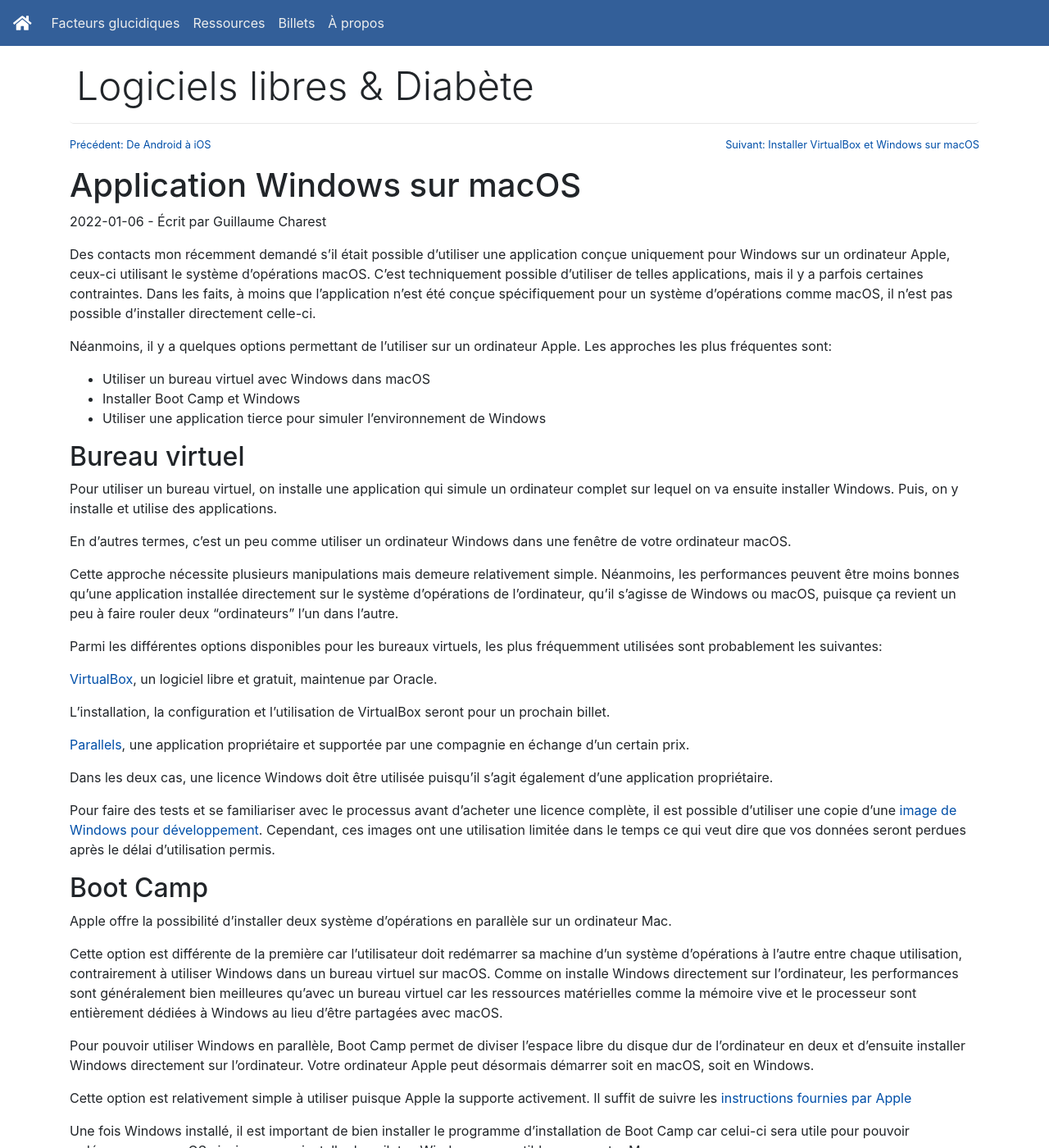
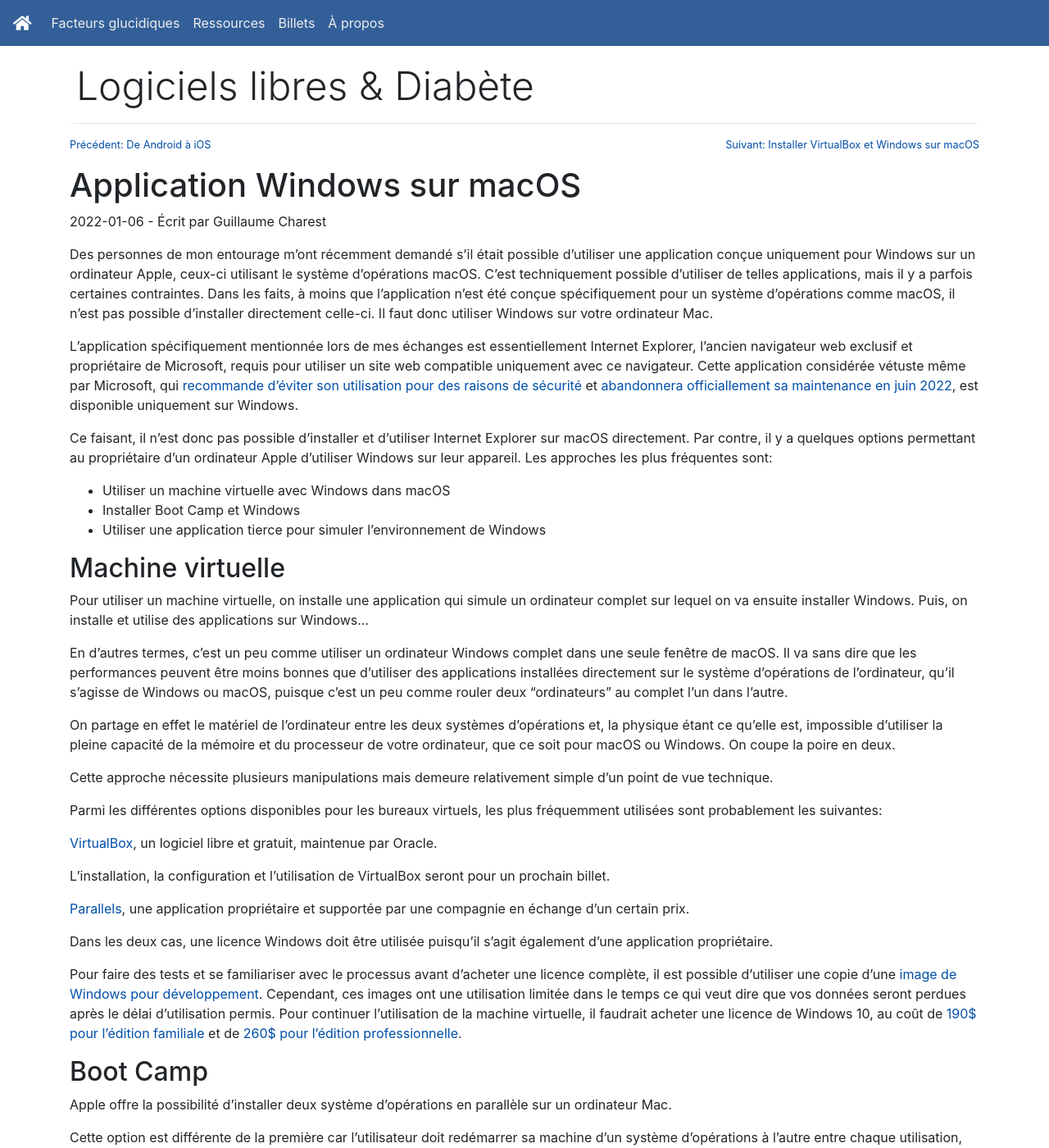
Before and after one commit to gcharest/gcharest.github.io, a Jekyll site: the page built from _posts/fr/2022-01-05-application-windows-sur-macos.md, in a window 1280 px wide and 1400 px high. Shown: the whole window at 82% size. Built offline with Jekyll 4.4.1, drawn with Linux system fonts in a browser that asks for light colours; nearby versions of some CDN libraries; some of the changed text lies outside the part shown.

Commit message:
Add mention of IE

```diff
--- a/_posts/fr/2022-01-05-application-windows-sur-macos.md
+++ b/_posts/fr/2022-01-05-application-windows-sur-macos.md
@@ -7,27 +7,34 @@ date:   2022-01-05 21:30:00 -0500
 author: Guillaume Charest
 excerpt_separator: <!--more-->
 ---
-Des contacts mon récemment demandé s'il était possible d'utiliser une application conçue uniquement pour Windows sur un ordinateur Apple, ceux-ci utilisant le système d'opérations macOS.
+Des personnes de mon entourage m'ont récemment demandé s'il était possible d'utiliser une application conçue uniquement pour Windows sur un ordinateur Apple, ceux-ci utilisant le système d'opérations macOS.
 C'est techniquement possible d'utiliser de telles applications, mais il y a parfois certaines contraintes.
 <!--more-->
 Dans les faits, à moins que l'application n'est été conçue spécifiquement pour un système d'opérations comme macOS, il n'est pas possible d'installer directement celle-ci.
+Il faut donc utiliser Windows sur votre ordinateur Mac.
 
-Néanmoins, il y a quelques options permettant de l'utiliser sur un ordinateur Apple.
+L'application spécifiquement mentionnée lors de mes échanges est essentiellement Internet Explorer, l'ancien navigateur web exclusif et propriétaire de Microsoft, requis pour utiliser un site web compatible uniquement avec ce navigateur.
+Cette application considérée vétuste même par Microsoft, qui [recommande d'éviter son utilisation pour des raisons de sécurité](https://techcommunity.microsoft.com/t5/windows-it-pro-blog/the-perils-of-using-internet-explorer-as-your-default-browser/ba-p/331732) et [abandonnera officiallement sa maintenance en juin 2022](https://blogs.windows.com/windowsexperience/2021/05/19/the-future-of-internet-explorer-on-windows-10-is-in-microsoft-edge/), est disponible uniquement sur Windows.
+
+Ce faisant, il n'est donc pas possible d'installer et d'utiliser Internet Explorer sur macOS directement. Par contre, il y a quelques options permettant au propriétaire d'un ordinateur Apple d'utiliser Windows sur leur appareil.
 Les approches les plus fréquentes sont:
 
-- Utiliser un bureau virtuel avec Windows dans macOS
+- Utiliser un machine virtuelle avec Windows dans macOS
 - Installer Boot Camp et Windows
 - Utiliser une application tierce pour simuler l'environnement de Windows
 
-## Bureau virtuel
+## Machine virtuelle
 
-Pour utiliser un bureau virtuel, on installe une application qui simule un ordinateur complet sur lequel on va ensuite installer Windows.
-Puis, on y installe et utilise des applications.
+Pour utiliser un machine virtuelle, on installe une application qui simule un ordinateur complet sur lequel on va ensuite installer Windows.
+Puis, on installe et utilise des applications sur Windows...
 
-En d'autres termes, c'est un peu comme utiliser un ordinateur Windows dans une fenêtre de votre ordinateur macOS.
+En d'autres termes, c'est un peu comme utiliser un ordinateur Windows complet dans une seule fenêtre de macOS.
+Il va sans dire que les performances peuvent être moins bonnes que d'utiliser des applications installées directement sur le système d'opérations de l'ordinateur, qu'il s'agisse de Windows ou macOS, puisque c'est un peu comme rouler deux "ordinateurs" au complet l'un dans l'autre.
 
-Cette approche nécessite plusieurs manipulations mais demeure relativement simple.
-Néanmoins, les performances peuvent être moins bonnes qu'une application installée directement sur le système d'opérations de l'ordinateur, qu'il s'agisse de Windows ou macOS, puisque ça revient un peu à faire rouler deux "ordinateurs" l'un dans l'autre.
+On partage en effet le matériel de l'ordinateur entre les deux systèmes d'opérations et, la physique étant ce qu'elle est, impossible d'utiliser la pleine capacité de la mémoire et du processeur de votre ordinateur, que ce soit pour macOS ou Windows.
+On coupe la poire en deux.
+
+Cette approche nécessite plusieurs manipulations mais demeure relativement simple d'un point de vue technique.
 
 Parmi les différentes options disponibles pour les bureaux virtuels, les plus fréquemment utilisées sont probablement les suivantes:
 
@@ -41,24 +48,24 @@ Dans les deux cas, une licence Windows doit être utilisée puisqu'il s'agit ég
 
 Pour faire des tests et se familiariser avec le processus avant d'acheter une licence complète, il est possible d'utiliser une copie d'une [image de Windows pour développement](https://developer.microsoft.com/en-us/windows/downloads/virtual-machines/).
 Cependant, ces images ont une utilisation limitée dans le temps ce qui veut dire que vos données seront perdues après le délai d'utilisation permis.
+Pour continuer l'utilisation de la machine virtuelle, il faudrait acheter une licence de Windows 10, au coût de [190$ pour l'édition familiale](https://www.microsoft.com/en-ca/d/windows-10-home/d76qx4bznwk4?rtc=1&activetab=pivot%3aoverviewtab) et de [260$ pour l'édition professionnelle](https://www.microsoft.com/en-ca/d/windows-10-pro/df77x4d43rkt?rtc=1&activetab=pivot%3aoverviewtab).
 
 ## Boot Camp
 
 Apple offre la possibilité d'installer deux système d'opérations en parallèle sur un ordinateur Mac.
 
-Cette option est différente de la première car l'utilisateur doit redémarrer sa machine d'un système d'opérations à l'autre entre chaque utilisation, contrairement à utiliser Windows dans un bureau virtuel sur macOS.
-Comme on installe Windows directement sur l'ordinateur, les performances sont généralement bien meilleures qu'avec un bureau virtuel car les ressources matérielles comme la mémoire vive et le processeur sont entièrement dédiées à Windows au lieu d'être partagées avec macOS.
+Cette option est différente de la première car l'utilisateur doit redémarrer sa machine d'un système d'opérations à l'autre entre chaque utilisation, contrairement à utiliser Windows dans un machine virtuelle sur macOS.
 
 Pour pouvoir utiliser Windows en parallèle, Boot Camp permet de diviser l'espace libre du disque dur de l'ordinateur en deux et d'ensuite installer Windows directement sur l'ordinateur.
-Votre ordinateur Apple peut désormais démarrer soit en macOS, soit en Windows.
+Votre ordinateur Apple peut désormais démarrer soit en macOS, soit en Windows, mettant à profit la totalité de sa puissance matérielle car un seul système d'opérations est utilisé à la fois.
 
 Cette option est relativement simple à utiliser puisque Apple la supporte activement.
-Il suffit de suivre les [instructions fournies par Apple](https://support.apple.com/fr-ca/HT201468)
+Il suffit de démarrer l'ordinateur et suivre les [instructions fournies par Apple](https://support.apple.com/fr-ca/HT201468)
 
-Une fois Windows installé, il est important de bien installer le programme d'installation de Boot Camp car celui-ci sera utile pour pouvoir redémarrer en macOS ainsi que pour installer les pilotes Windows compatibles avec votre Mac.
+Une fois Windows installé, il est important de bien installer le programme Boot Camp d'Apple car celui-ci sera utile pour pouvoir redémarrer en macOS ainsi que pour ajouter les pilotes Windows compatibles avec votre matériel Mac.
 
-Comme pour l'utilisation du bureau virtuel, il faut cependant acheter une licence Windows complète car il s'agit d'un logiciel propriétaire.
-On peut tout de même faire des essais avec les images pour environnement de développement mentionnées précédemment.
+Comme pour l'utilisation du machine virtuelle, il faut cependant acheter une licence Windows complète.
+Si vous avez un disque d'installation ou une clé USB avec un assistant d'installation, il est possible d'installer Windows sans licence et de l'utiliser quelques jours pour tester la configuration, après quoi une activation sera requises
 
 ## Application tierce
 
@@ -66,4 +73,16 @@ Il existe aussi un logiciel libre, [Wine](https://www.winehq.org/), qui simule l
 
 En général, le succès dépend beaucoup de l'application Windows et si les développeurs ont pris le temps de supporter celle-ci pour débugger sont utilisation.
 
-Dans la plus part des cas, si on cherche à utiliser une application très peu connue sur le marché, cette option n'est malheureusement pas possible.
+Dans la plus part des cas, si on cherche à utiliser une application très peu connue sur le marché, cette option n'est généralement pas possible.
+
+Internet Explorer étant bien connu, on pourrait croire que l'application est supportée.
+Malheureusement, le site web de Wine semble indiquer que le support pour ce logiciel propriétaire a cessé pour IE 9.0 et que les performances étaient médiocres de toute façon.
+
+## Conclusion
+
+Si vous voulez faire quelques tests rapides gratuitement, VirtualBox avec une copie d'essai de Windows peut être une option très intéressante.
+J'écrirai un billet détaillant comment procéder prochainement.
+
+Si vous tenez mordicus à rester dans macOS pour travailler et à ne lancer Windows que pour les quelques minutes dont vous en avez besoins, la machine virtuelle avec une licence achetée de Windows pourrait satisfaire à vos besoins.
+
+Finalement, si vous savez que vous aurez à utiliser Windows de façon prolongée, pour le travail par exemple, mais que vous ne voulez pas pour autant laisser tomber votre ordinateur Mac, j'aurais tendance à vous recommender d'utiliser Boot Camp car c'est la solution qui permet les meilleures performances au plus faible coût.
```
